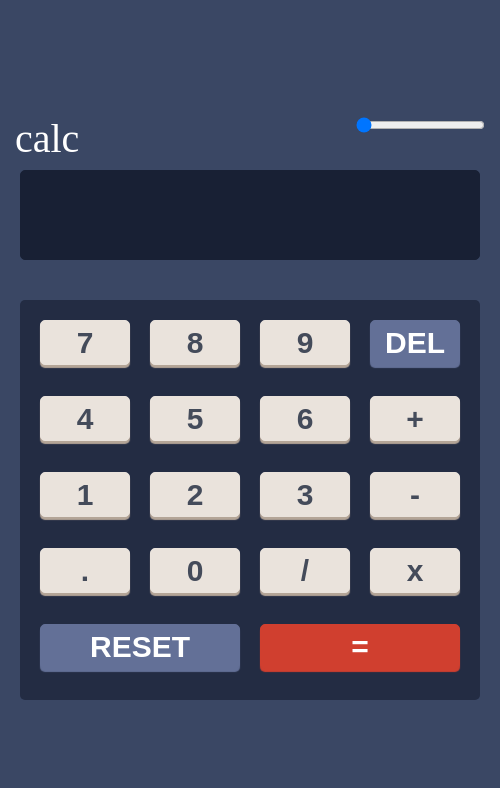
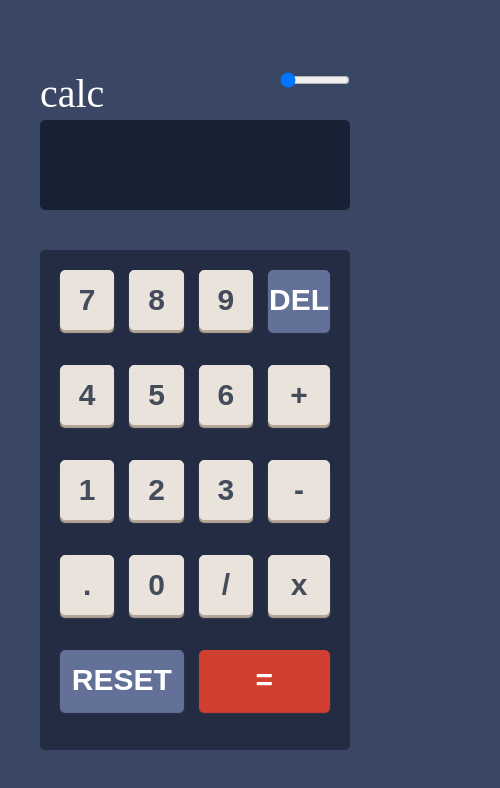
Before and after one commit to abhisheksingh-codilar/calculator-app, a plain HTML site: page index.html in a window 390 px wide. Shown: the whole page, 500 px wide, since content can reach past the window. Drawn offline with Linux system fonts and the light colour scheme.

Commit message:
mobile device correction done

```diff
--- a/style1.css
+++ b/style1.css
@@ -6,7 +6,9 @@
 body {
   background-color: #3a4764;
   min-height: 100vh;
-  width:100%; }
+  width:100%;
+  overflow-x: hidden;
+}
 
 .container {
  margin-top: 100px;
@@ -24,6 +26,17 @@ body {
   .upper-bar > .heading {
     font-size: 40px;
     color: #fff; }
+
+    .upper-bar>input{
+      width: 100px;
+    }
+
+    .theme{
+      font-size: 16px;
+      padding-left: 202px;
+      font-weight: bolder;
+      color: #fff;
+    }
 
 .input-bar {
   padding: 20px; }
@@ -100,5 +113,66 @@ body {
 
 
 
+  /* Media Queries */
+
+  @media only screen and (max-width: 768px) {
+    .container {
+      margin-top: 60px;
+       margin-left: auto;
+       margin-right: auto;
+       width: 400px;
+       height: 1000px;
+       background-color: #3a4764; }
+
+
+
+
+       .table{
+         height: 500px;
+         row-gap: 15px;
+        column-gap: 15px;
+       }
+
+       .table > button {
+        height: 60px;
+
+        }
+
+        .table > .del {
+          height: 60px;}
+
+          .table > .reset {
+            height: 60px;}
+
+
+            .table > .equals {
+              height: 60px;}
+
+       .upper-bar {
+        display: flex;
+        justify-content: space-between;
+        padding: 10px;
+        height: 40px;
+        font-size: 15px;
+       }
+       .upper-bar>input{
+         width: 70px;
+         margin-right: 10px;
+       }
+        .heading{
+         font-size: 45px;
+         padding-left: 10px;
+         padding-bottom: 30px;
+       }
+    }
+
+
+
+    @media only screen and (max-width: 400px) {
+      .container {
+        width: 350px;
+      }
+    }
+
 
 /*# sourceMappingURL=style1.css.map */
```
Also changed, not shown: index.html (+1 -1 lines), index.js (line endings or trailing spaces).
